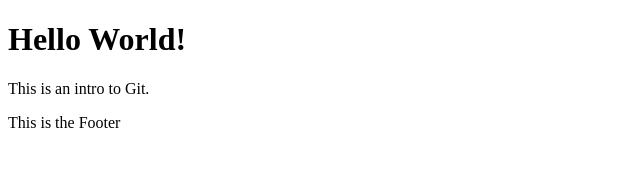
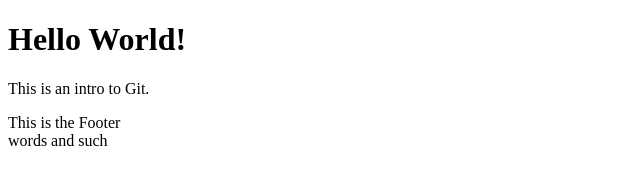
Before and after one commit to t-susee/Git-Intro, a plain HTML site: page Index.html in a window 1280 px wide. Shown: the whole page, without its empty margins (0-640 px from the left). Drawn offline with Linux system fonts and the light colour scheme.

Commit message:
added words

```diff
--- a/Index.html
+++ b/Index.html
@@ -9,5 +9,6 @@
     <h1>Hello World!</h1>
     <p>This is an intro to Git.</p>
     <div id="footer">This is the Footer</div>
+    <div>words and such</div>
   </body>
 </html>
```
